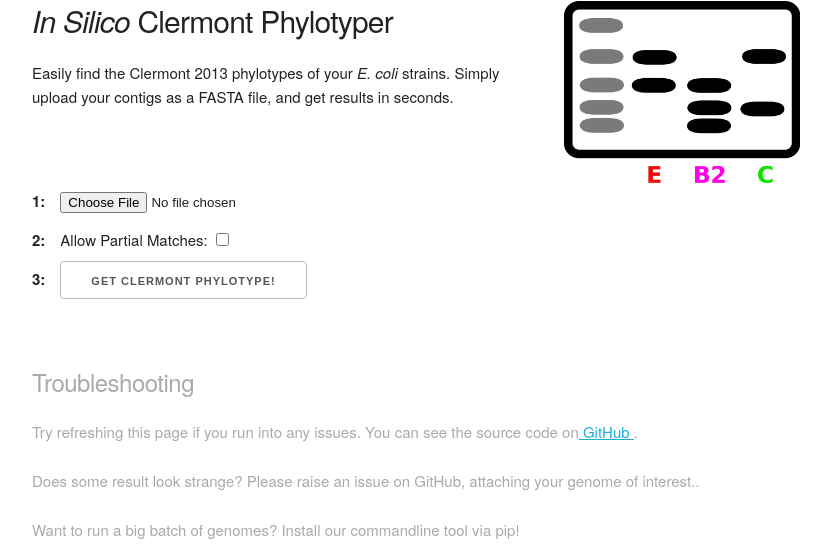
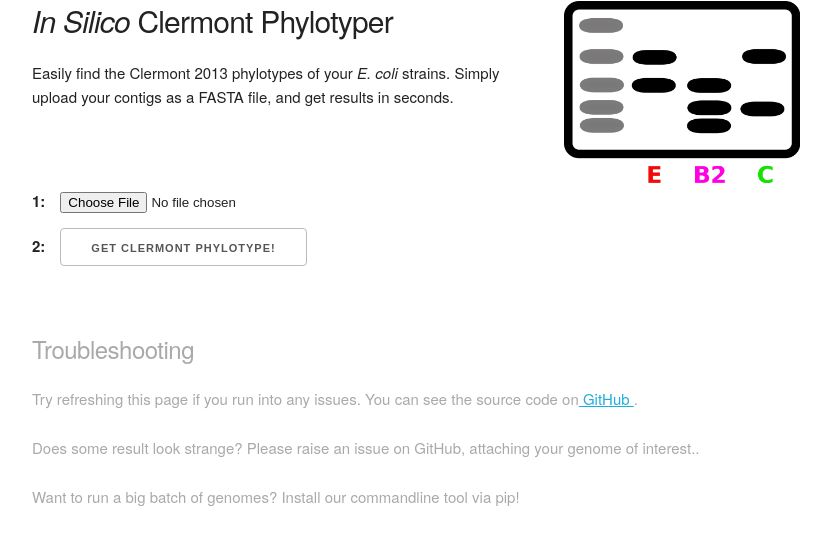
Before and after one commit to nickp60/EzClermont, a Flask app: page / in a window 1280 px wide. Shown: the part 161-715 px from the top of the page, without its empty margins (224-1055 px from the left). Run offline with Flask 2, Linux system fonts and the light colour scheme.

Commit message:
update webapp options

```diff
--- a/webapp/clermontwebapp.py
+++ b/webapp/clermontwebapp.py
@@ -71,8 +71,7 @@ def index():
                 results, profile  = runcler(
                     contigsfile=tmpfile,
                     #ignore_control=request.form.get('allowcontrolfails'),
-                    ignore_control=False,
-                    partial=request.form.get('allowpartial')
+                    # partial=request.form.get('allowpartial')
                 )
             else:
                 results = "Unable to read file.  Are you sure its a valid fasta?"
@@ -91,10 +90,10 @@ def index():
     else:
         return render_template("alt.html")
 
-def runcler(contigsfile, ignore_control=False, partial=False):
+def runcler(contigsfile):
     # prepare args
     args = Namespace(contigs=contigsfile,
-                     ignore_control=ignore_control, partial=partial)
+                     no_partial=False, min_length=500)
     try:
         results, profile  = clermontpcr.main(args)
     except Exception as e:
--- a/webapp/templates/alt.html
+++ b/webapp/templates/alt.html
@@ -18,8 +18,8 @@
   <div class="row">
     <form action="" method="POST" enctype="multipart/form-data">
       <b>1:</b>&emsp;<input type="file" name="myfile"><br>
-      <b>2:</b>&emsp;Allow Partial Matches: <input type="checkbox" name="allowpartial" unchecked><br>
-      <b>3:</b>&emsp;<input type="submit" name="submit" value="Get Clermont Phylotype!" >
+      <!-- <b>2:</b>&emsp;Allow Partial Matches: <input type="checkbox" name="allowpartial" unchecked><br> -->
+      <b>2:</b>&emsp;<input type="submit" name="submit" value="Get Clermont Phylotype!" >
 
     </form>
   </div>
```
